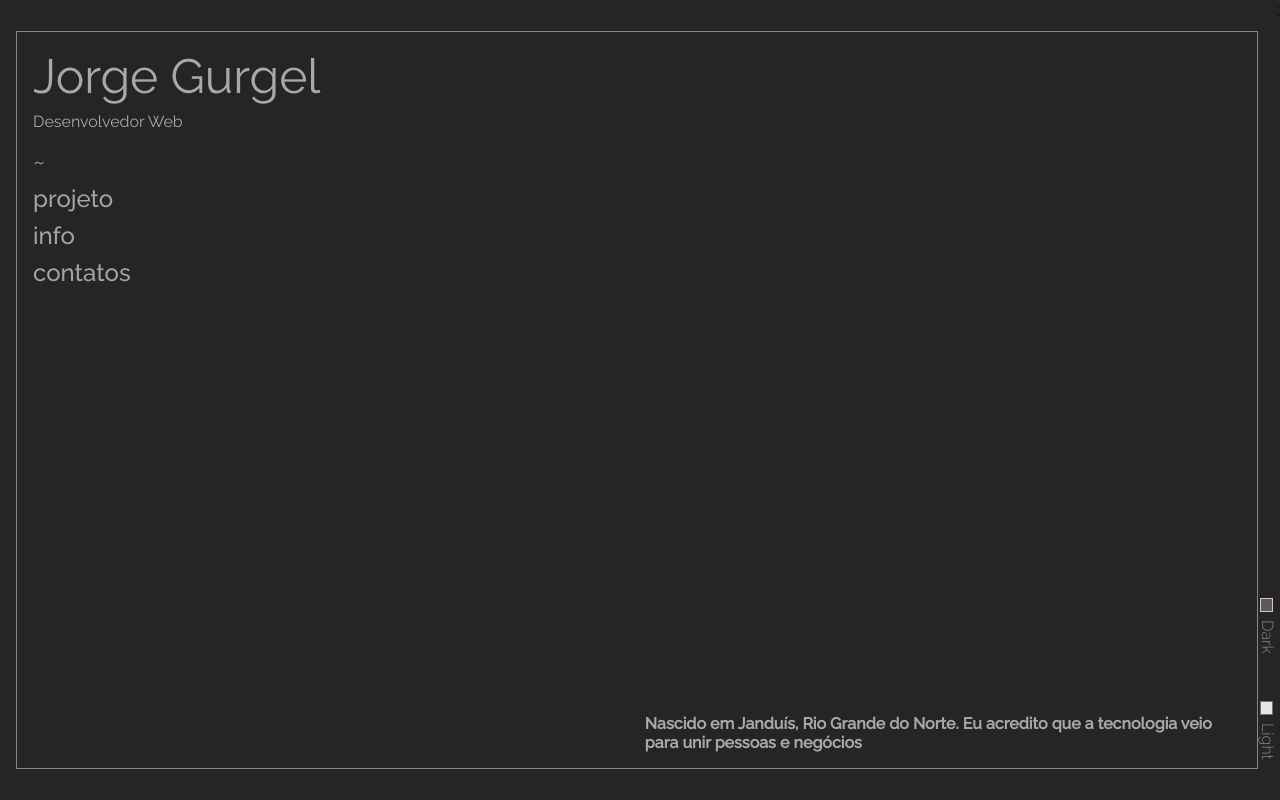
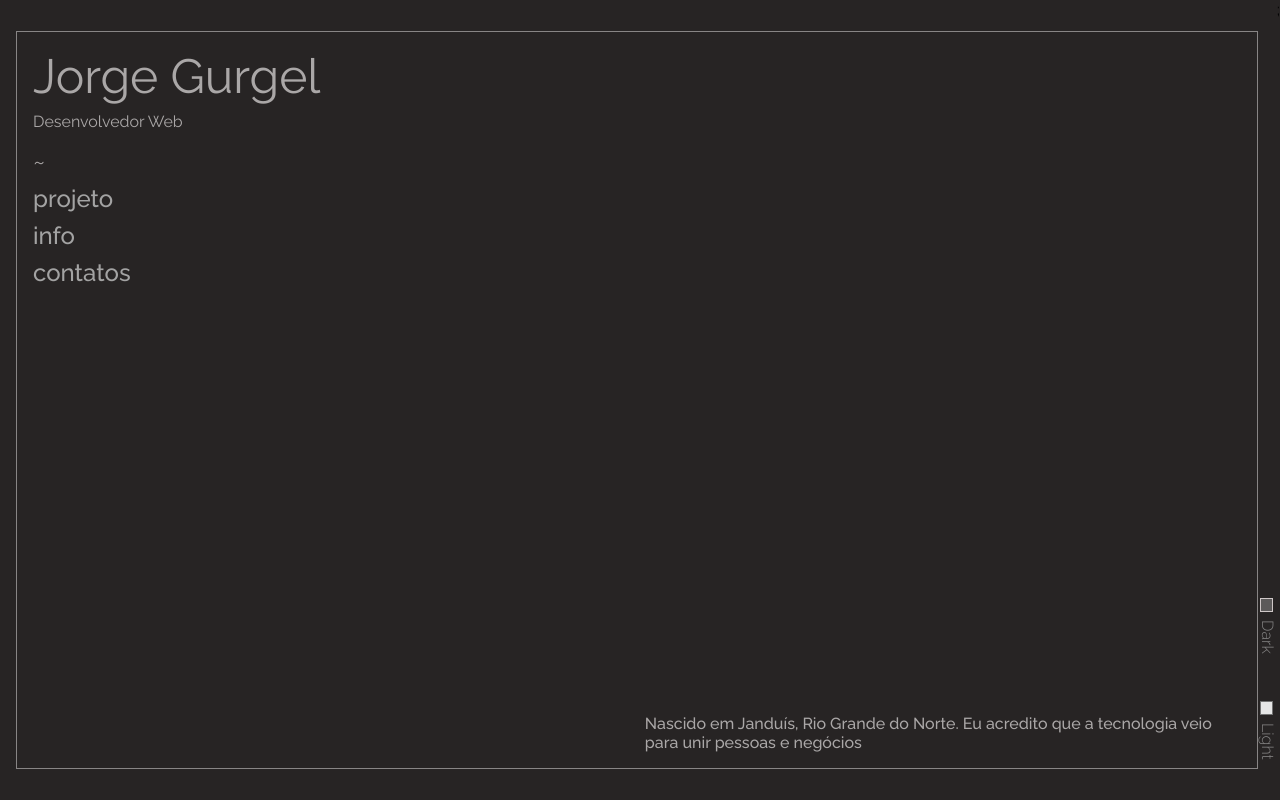
Before and after one commit to jorgelgf/portifoliojorge, a React (Create React App) app: page / in a window 1280 px wide. Built offline with nearby package versions, Linux system fonts and the light colour scheme.

Commit message:
Correção component: corrigido largura da font no componente home [classe misson]

```diff
--- a/src/pages/Home/styles.module.scss
+++ b/src/pages/Home/styles.module.scss
@@ -75,6 +75,7 @@
   margin-bottom: 1rem;
   animation: anime 0.2s forwards;
   opacity: 0;
+  font-weight: 500;
 }
 @keyframes anime {
   to {
```
